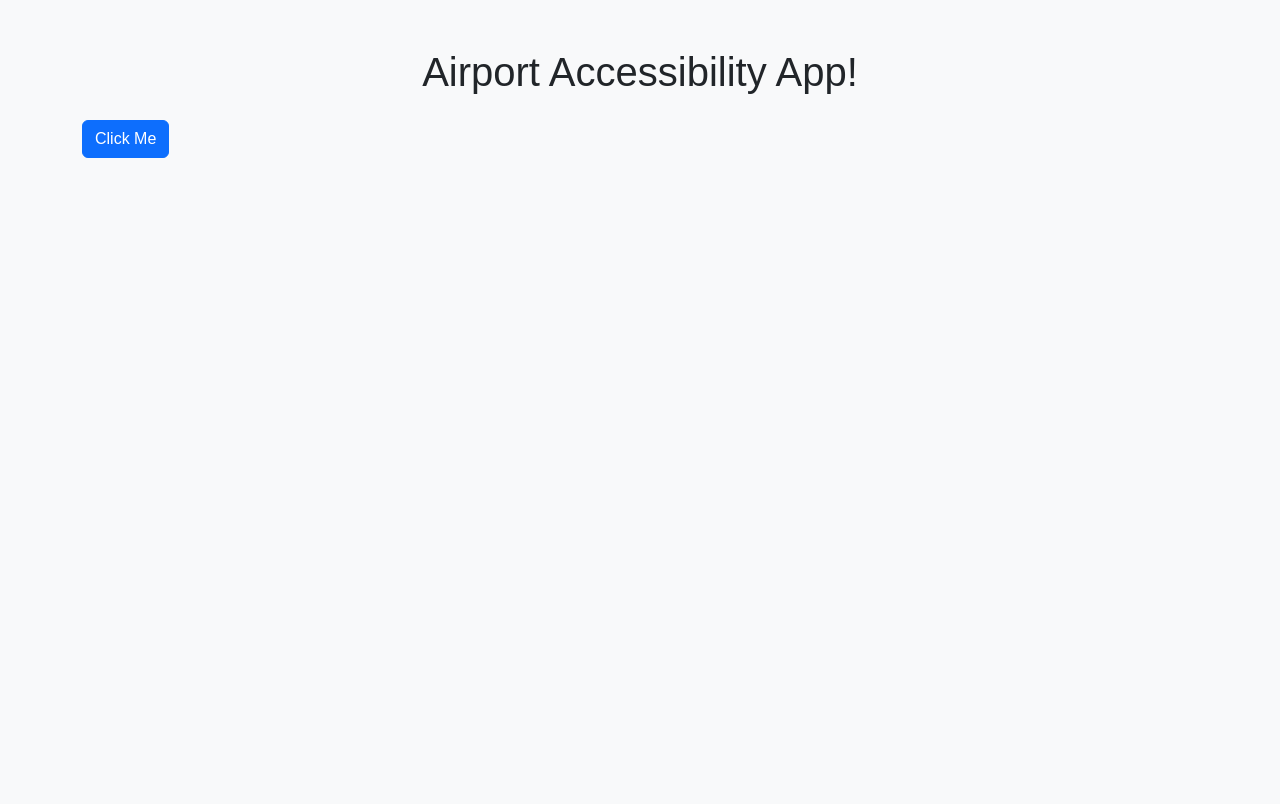
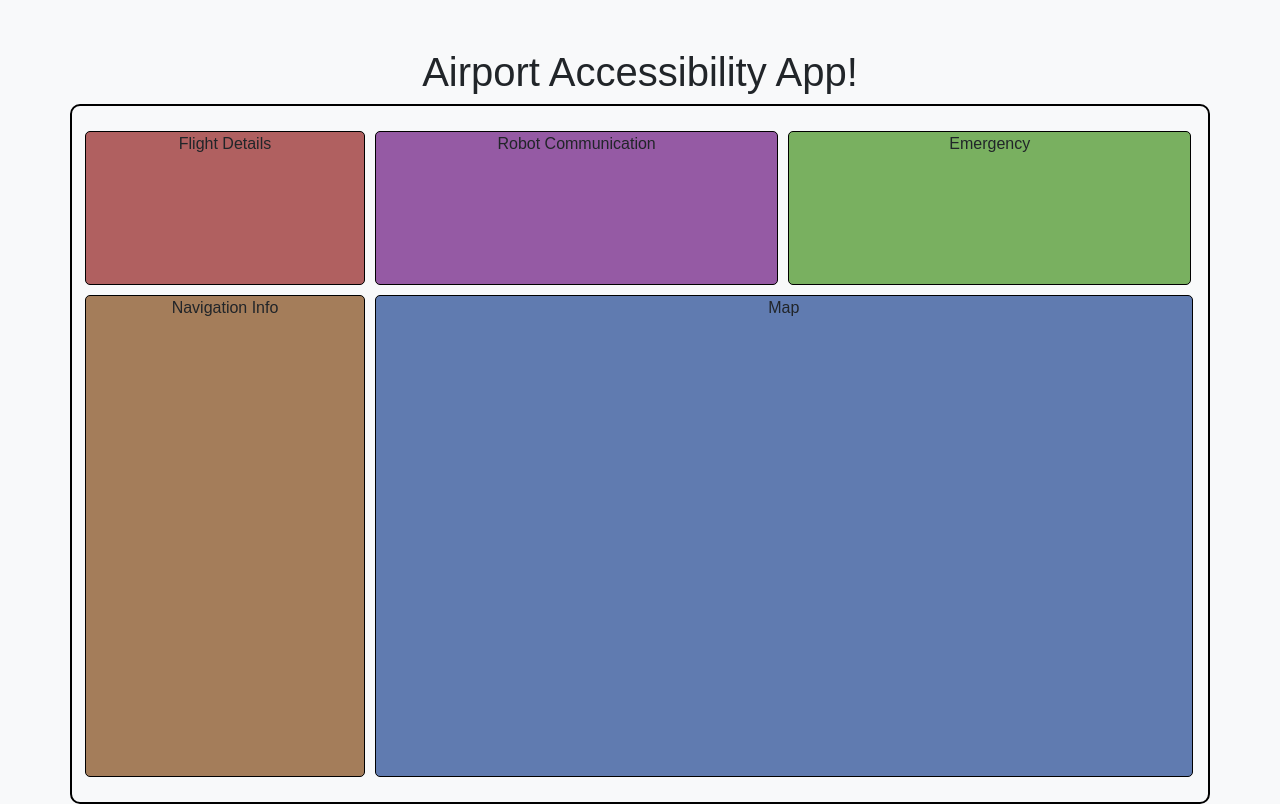
Before and after one commit to maxgibbardd/airport_accesibility_app, a website: page views/index.html in a window 1280 px wide. Drawn offline with nearby package versions, Linux system fonts and the light colour scheme.

Commit message:
initial prototype format implemented

```diff
--- a/public/css/style.css
+++ b/public/css/style.css
@@ -1,4 +1,62 @@
 body {
     background-color: #f8f9fa;
     font-family: Arial, sans-serif;
+    height: 100%;
 }
+
+.container {
+    width: 95%;
+    border: 2px solid black;
+    border-radius: 10px;
+    height: 700px;
+    padding: 20px;
+    text-align: center;
+}
+
+#top-row {
+    height: 25%;
+}
+
+#bottom-row {
+    height: 75%;
+}
+
+#flight-details {
+    width: 25%;
+    margin: 5px;
+    border: 1px solid black;
+    border-radius: 5px;
+    background-color: rgb(176, 96, 96);
+}
+
+#robot-communication {
+    width: 36%;
+    margin: 5px;
+    border: 1px solid black;
+    border-radius: 5px;
+    background-color: rgb(149, 90, 164);
+}
+
+#emergency {
+    width: 36%;
+    margin: 5px;
+    border: 1px solid black;
+    border-radius: 5px;
+    background-color: rgb(121, 176, 96);
+}
+
+#navigation-info {
+    width: 25%;
+    margin: 5px;
+    border: 1px solid black;
+    border-radius: 5px;
+    background-color: rgb(164, 125, 90);
+}
+
+#map {
+    width: 73%;
+    margin: 5px;
+    border: 1px solid black;
+    border-radius: 5px;
+    background-color: rgb(96, 123, 176);
+}
--- a/views/index.html
+++ b/views/index.html
@@ -8,21 +8,31 @@
     <link rel="stylesheet" href="/css/style.css">
 </head>
 <body>
+    <h1 class="mt-5 text-center">Airport Accessibility App!</h1>
+
     <div class="container">
-        <h1 class="mt-5 text-center">Airport Accessibility App!</h1>
-        <button class="btn btn-primary mt-3">Click Me</button>
+        <row class="row" id="top-row">
+            <div class="container-flight-details" id="flight-details">
+                Flight Details
+            </div>
+            <div class="container-robot-communication" id="robot-communication">
+                Robot Communication
+            </div>
+            <div class="container-emergency" id="emergency">
+                Emergency
+            </div>
+        </row>
+
+        <row class="row" id="bottom-row">
+            <div class="container-navigation-info" id="navigation-info">
+                Navigation Info
+            </div>
+            <div class="container-map" id="map">
+                Map
+            </div>
+        </row>
     </div>
 
-    <div class="row" id="top-row">
-        <div class="col-2" id="flight-details">
 
-        </div>
-        <div class="col-5" id="robot-communication">
-
-        </div>
-        <div class="col-5" id="emergency">
-
-        </div>
-    </div>
 </body>
 </html>
```
